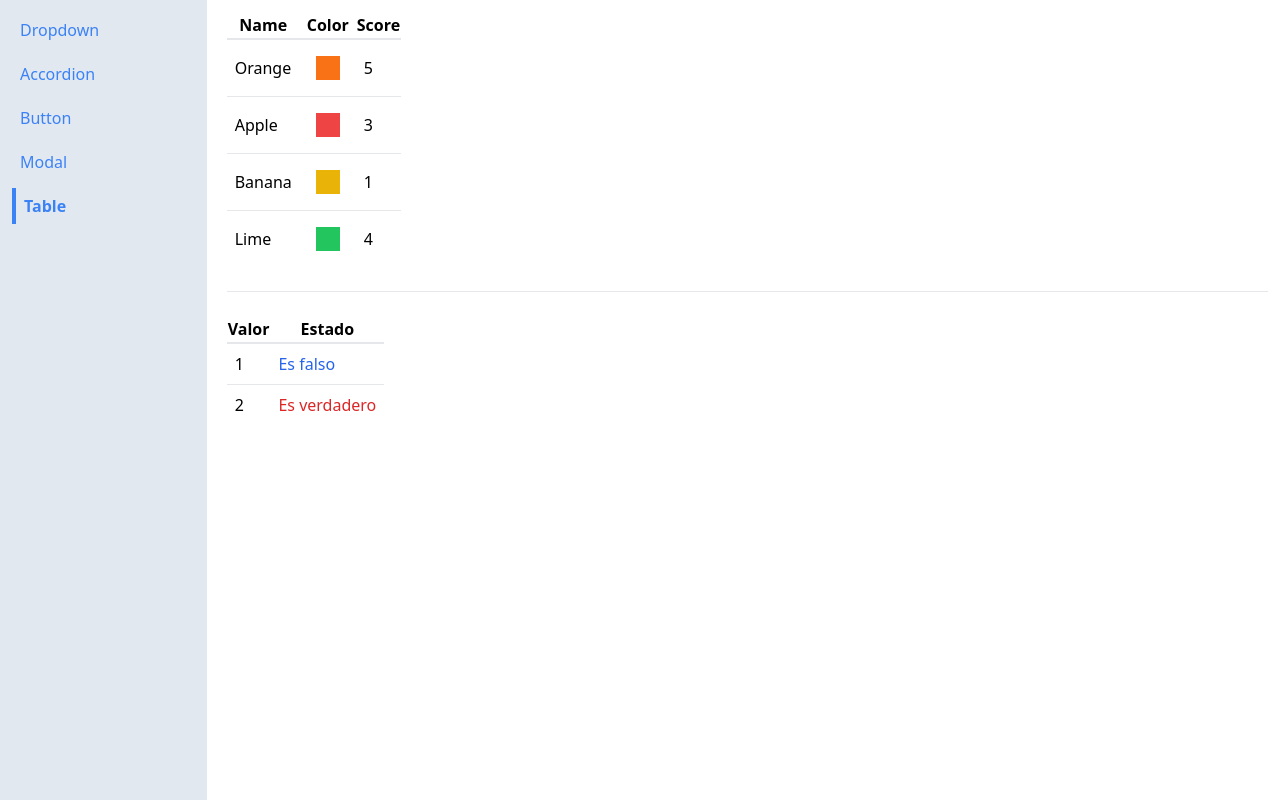
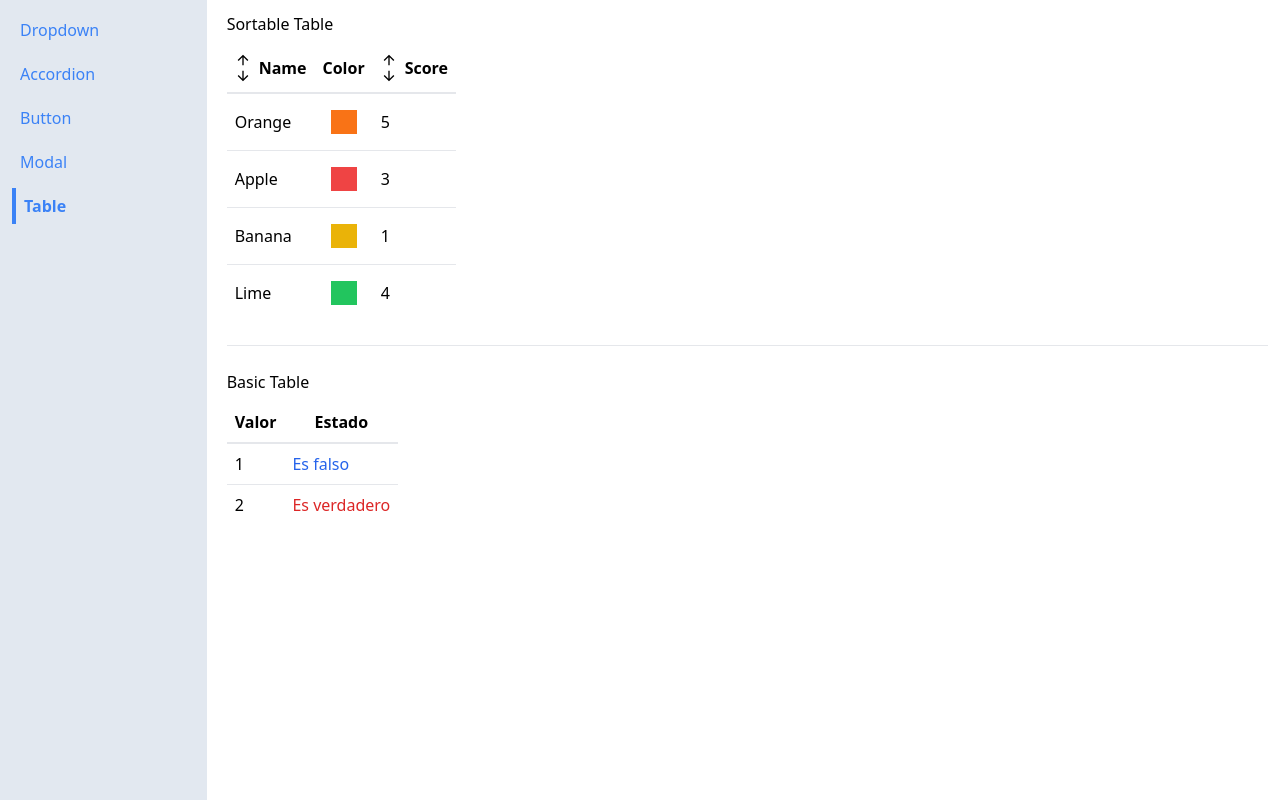
Before and after one commit to cjrojasb/personal-ui, a React (Create React App) app: page /table in a window 1280 px wide. Built offline with nearby package versions, Linux system fonts and the light colour scheme.

Commit message:
feat: add sortable table component

```diff
--- a/src/components/pages/TablePage.tsx
+++ b/src/components/pages/TablePage.tsx
@@ -1,9 +1,11 @@
+import SortableTable from "components/shared/SortableTable";
 import Table from "components/shared/Table";
 
 interface ConfigTableProps {
   label: string;
   render: (key: string) => React.ReactNode;
-  sort?: (a: any, b: any) => void;
+  header?: React.ReactNode | null;
+  sortValue?: () => void;
 }
 
 function TablePage() {
@@ -18,6 +20,7 @@ function TablePage() {
     {
       label: "Name",
       render: ({ name }: any) => name,
+      sortValue: ({ name }: any) => name,
     },
     {
       label: "Color",
@@ -25,7 +28,9 @@ function TablePage() {
     },
     {
       label: "Score",
+      header: () => null,
       render: ({ score }: any) => score,
+      sortValue: ({ score }: any) => score,
     },
   ];
 
@@ -57,15 +62,19 @@ function TablePage() {
 
   return (
     <div>
-      <Table
+      <h2 className="mb-2">Sortable Table</h2>
+      <SortableTable
         config={config}
+        configCustomHeader={({ header }) => (header ? true : false)}
+        configHeader={({ header }) => header && header()}
         configKey={({ label }) => label}
         configLabel={({ label }) => label}
         data={data}
         dataKey={({ name }) => name}
         renderConfig={(rowData, { render }) => render(rowData)}
       />
-      <hr className="border-1 my-6"/>
+      <hr className="border-1 my-6" />
+      <h2 className="mb-2">Basic Table</h2>
       <Table
         config={config2}
         configKey={({ label }) => label}
--- /dev/null
+++ b/src/components/shared/SortableTable.tsx
@@ -0,0 +1,126 @@
+import React, { useState } from "react";
+import Table from "./Table";
+import { MdOutlineArrowDownward, MdOutlineArrowUpward } from "react-icons/md";
+
+interface TableProps<TData, TConfig> {
+  config: TConfig[];
+  configKey: (item: TConfig) => string;
+  configLabel: (item: TConfig) => string;
+  configHeader?: (item: TConfig) => React.ReactNode;
+  renderConfig: (rowData: TData, item: TConfig) => React.ReactNode;
+  configCustomHeader?: (item: TConfig) => boolean;
+  data: TData[];
+  dataKey: (rowData: TData) => string;
+}
+
+const OrderTypes = {
+  ASC: "asc",
+  DESC: "desc",
+};
+
+function SortableTable<TData, TConfig>(props: TableProps<TData, TConfig>) {
+  const [sortOrder, setSortOrder] = useState<null | string>(null);
+  const [sortBy, setSortBy] = useState<null | string>(null);
+  const { config, data } = props;
+  const { ASC, DESC } = OrderTypes;
+  let sortedData = data;
+
+  const getIcons = (
+    label: string,
+    sortBy: string | null,
+    sortOrder: string | null
+  ): JSX.Element => {
+    let icons: JSX.Element | null = null;
+    if (label !== sortBy) {
+      icons = (
+        <>
+          <MdOutlineArrowUpward />
+          <MdOutlineArrowDownward />
+        </>
+      );
+    }
+
+    if (sortOrder === null) {
+      icons = (
+        <>
+          <MdOutlineArrowUpward />
+          <MdOutlineArrowDownward />
+        </>
+      );
+    } else if (sortOrder === ASC) {
+      icons = <MdOutlineArrowUpward />;
+    } else if (sortOrder === DESC) {
+      icons = <MdOutlineArrowDownward />;
+    }
+
+    return <div>{icons}</div>;
+  };
+
+  const handleOrderValues = (
+    orderType: string | null,
+    sortBy: string | null
+  ) => {
+    setSortOrder(orderType);
+    setSortBy(sortBy);
+  };
+
+  const handleClick = (label: string) => {
+    if (sortBy && label !== sortOrder) {
+      handleOrderValues(ASC, label);
+    }
+
+    switch (sortOrder) {
+      case null:
+        handleOrderValues(ASC, label);
+        break;
+      case ASC:
+        handleOrderValues(DESC, label);
+        break;
+      default:
+        handleOrderValues(null, null);
+        break;
+    }
+  };
+
+  const updateConfig = config.map((column: any) => {
+    if (!column.sortValue) {
+      return column;
+    }
+
+    return {
+      ...column,
+      header: () => (
+        <th
+          onClick={() => handleClick(column.label)}
+          className="cursor-pointer hover:bg-gray-100 p-2"
+        >
+          <div className="flex items-center gap-2">
+            {getIcons(column.label, sortBy, sortOrder)}
+            {column.label}
+          </div>
+        </th>
+      ),
+    };
+  });
+
+  if (sortOrder && sortBy) {
+    const { sortValue }: any = config.find(
+      ({ label }: any) => label === sortBy
+    );
+    sortedData = [...data].sort((a, b) => {
+      const valueA = sortValue(a);
+      const valueB = sortValue(b);
+      const reverseOrder = sortOrder === ASC ? 1 : -1;
+
+      if (typeof valueA === "string") {
+        return valueA.localeCompare(valueB) * reverseOrder;
+      } else {
+        return (valueA - valueB) * reverseOrder;
+      }
+    });
+  }
+
+  return <Table {...props} data={sortedData} config={updateConfig} />;
+}
+
+export default SortableTable;
--- a/src/components/shared/Table.tsx
+++ b/src/components/shared/Table.tsx
@@ -1,27 +1,37 @@
-import React from "react";
+import React, { Fragment } from "react";
 
 interface TableProps<TData, TConfig> {
   config: TConfig[];
   configKey: (item: TConfig) => string;
   configLabel: (item: TConfig) => string;
+  configHeader?: (item: TConfig) => React.ReactNode;
   renderConfig: (rowData: TData, item: TConfig) => React.ReactNode;
+  configCustomHeader?: (item: TConfig) => boolean;
   data: TData[];
   dataKey: (rowData: TData) => string;
 }
 
 function Table<TData, TConfig>({
+  config,
+  configHeader,
+  configKey,
   data,
+  configLabel,
   dataKey,
-  config,
   renderConfig,
-  configKey,
-  configLabel,
+  configCustomHeader,
 }: TableProps<TData, TConfig>) {
   const renderedHeadRows = (
     <tr className="border-b-2">
-      {config.map((item) => (
-        <th key={configKey(item)}>{configLabel(item)}</th>
-      ))}
+      {config.map((item) =>
+        configCustomHeader && configCustomHeader(item) ? (
+          <Fragment key={configKey(item)}>
+            {configHeader && configHeader(item)}
+          </Fragment>
+        ) : (
+          <th key={configKey(item)} className="p-2">{configLabel(item)}</th>
+        )
+      )}
     </tr>
   );
 
```
